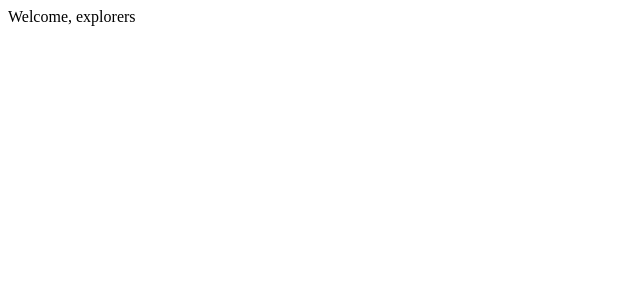
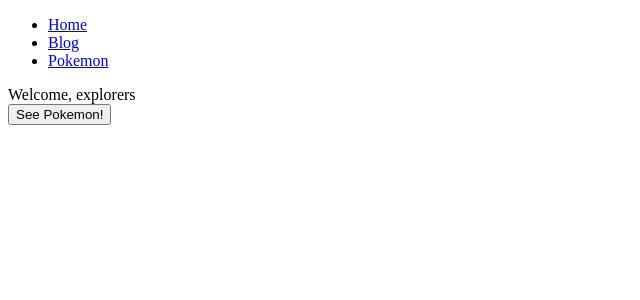
Before and after one commit to dskelton-cos/next-netlify-misson, a Next.js app: page / in a window 1280 px wide. Shown: the top 300 px of the page, without its empty margins (0-640 px from the left). Built offline with nearby package versions, Linux system fonts and the light colour scheme.

Commit message:
add router api

```diff
--- /dev/null
+++ b/components/Nav.js
@@ -0,0 +1,25 @@
+import Link from "next/link";
+
+export default function Nav() {
+  return (
+    <nav>
+      <ul>
+        <li>
+          <Link href="/">
+            <a>Home</a>
+          </Link>
+        </li>
+        <li>
+          <Link href="/blog">
+            <a>Blog</a>
+          </Link>
+        </li>
+        <li>
+          <Link href="/pokemon">
+            <a>Pokemon</a>
+          </Link>
+        </li>
+      </ul>
+    </nav>
+  );
+}
--- a/pages/index.js
+++ b/pages/index.js
@@ -1,12 +1,25 @@
 import Head from "next/head";
 
+import { useRouter } from "next/router";
+import Nav from "../components/Nav";
+
 function Home() {
+  const router = useRouter();
+
+  const handleClick = (e) => {
+    e.preventDefault();
+    router.push("/pokemon");
+  };
+
   return (
     <>
       <Head>
         <title> Pokemon Home</title>
       </Head>
+      <Nav />
       <div>Welcome, explorers</div>
+
+      <button onClick={handleClick}>See Pokemon!</button>
     </>
   );
 }
--- a/pages/pokemon.js
+++ b/pages/pokemon.js
@@ -1,4 +1,5 @@
 import Head from "next/head";
+import Nav from "../components/Nav";
 
 function Pokemon({ pokemon }) {
   return (
@@ -6,6 +7,7 @@ function Pokemon({ pokemon }) {
       <Head>
         <title>Pokemon : {pokemon?.name}</title>
       </Head>
+      <Nav />
       <div>
         Welcome, {pokemon?.name} !
         <img src={pokemon?.sprites.front_default} alt={pokemon?.name} />
```
Also changed, not shown: pages/blog/index.js (added, +18 -0 lines).
